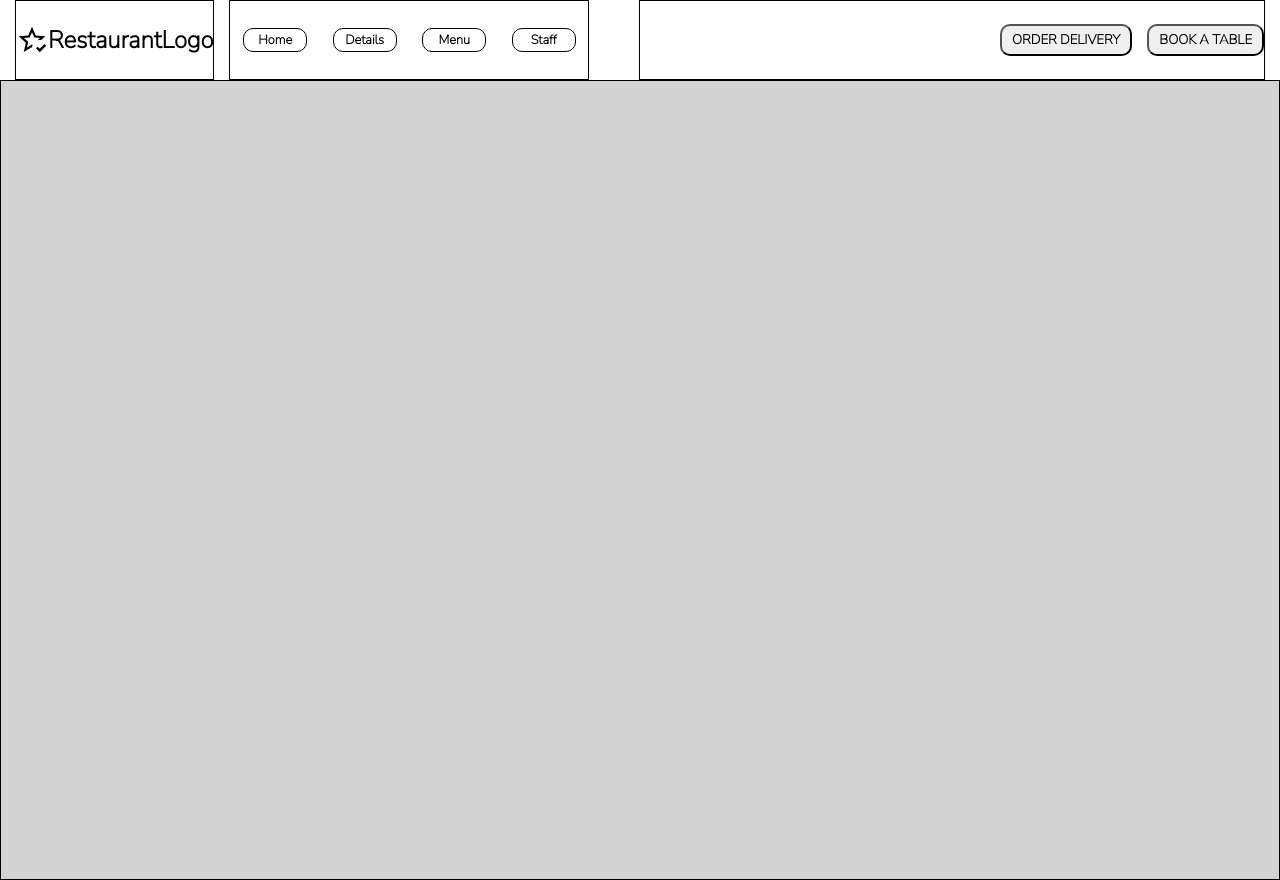
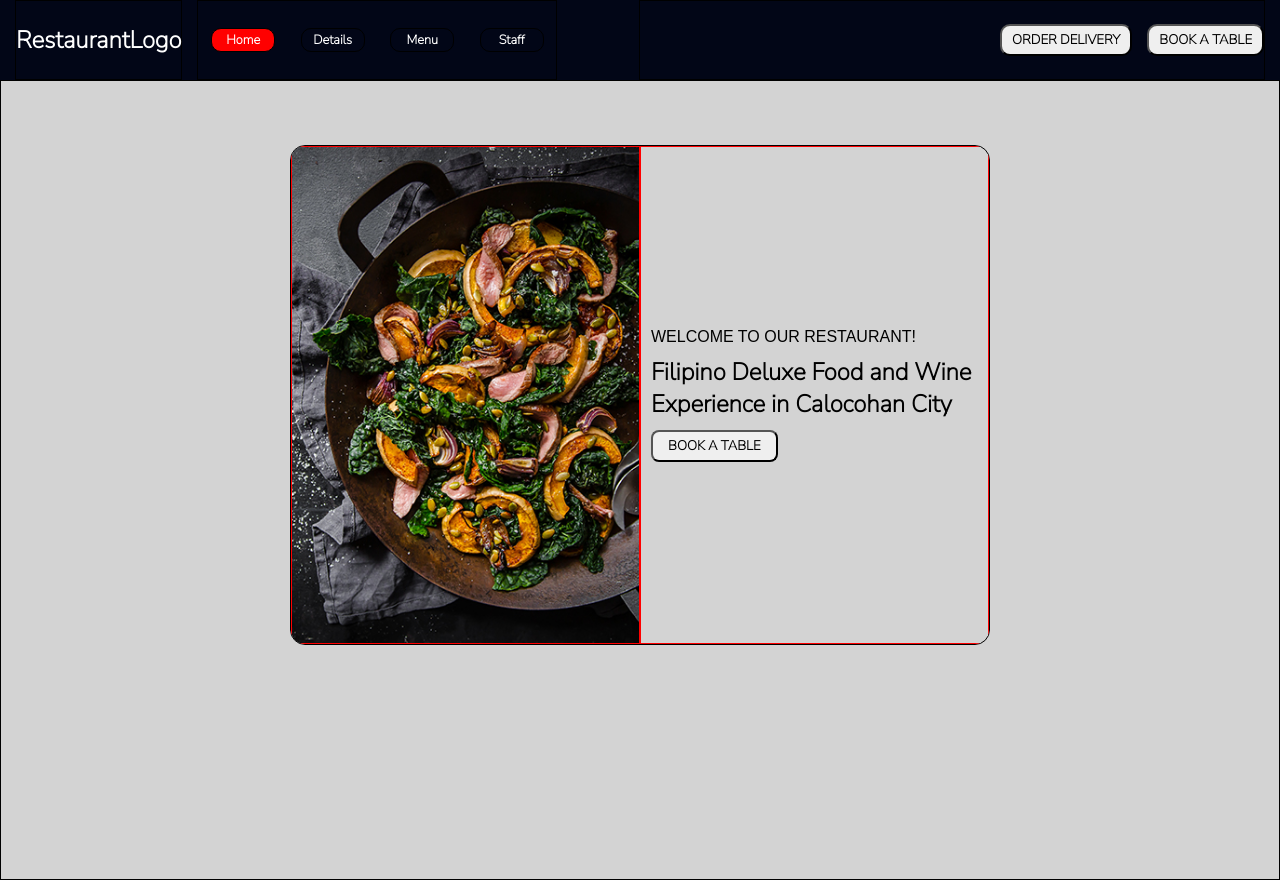
Before and after one commit to FiereEinar/Restaurant-Page, a website built with webpack: page src/template.html in a window 1280 px wide. Built offline with nearby package versions, Linux system fonts and the light colour scheme; a web font is replaced by a local one.

Commit message:
minor improvements and added imgs

```diff
--- a/src/home.css
+++ b/src/home.css
@@ -11,12 +11,18 @@
     height: 500px;
     display: flex;
     margin-top: 3rem;
+    border-radius: 15px;
+    overflow: hidden;
 }
 
 .container > .imgContainer {
     border: 1px solid red;
     width: 50%;
     height: 100%;
+    background-image: url(../src/images/home-food.jpg);
+    background-repeat: no-repeat;
+    background-size: cover;
+    background-position: center;
 }
 
 .container > .rightContainer {
--- a/src/home.js
+++ b/src/home.js
@@ -17,7 +17,7 @@ export class Home {
         //img
         const imgContainer = document.createElement("div");
         imgContainer.className = "imgContainer";
-        imgContainer.backgroundImage = "url(../src/images/star.svg)";
+        // imgContainer.style.backgroundImage = "url('../src/images/home-food.jpg')";
         container.appendChild(imgContainer);
         //right side
         const rightContainer = document.createElement("div");
--- a/src/index.js
+++ b/src/index.js
@@ -13,6 +13,7 @@ function removeActiveClass() {
     });
 }
 
+home.render();
 navBtn.forEach((btn) => {
     btn.addEventListener('click', () => {
         removeActiveClass();
--- a/src/style.css
+++ b/src/style.css
@@ -1,5 +1,5 @@
 @import url('https://fonts.googleapis.com/css2?family=Edu+TAS+Beginner&family=Noto+Sans:wght@200&family=Nunito+Sans:opsz,wght@6..12,200&family=Roboto:wght@100&family=Signika+Negative:wght@300&display=swap');
-@import url('https://fonts.googleapis.com/css2?family=Edu+TAS+Beginner&family=Noto+Sans:wght@200&family=Nunito+Sans:opsz,wght@6..12,200&family=Roboto:wght@100&family=Signika+Negative:wght@300&display=swap');
+
 
 * {
     margin: 0;
@@ -15,6 +15,8 @@ nav {
     height: 5rem;
     padding: 0 15px;
     flex-wrap: wrap;
+    background-color: #020617;
+    color: #fff;
 }
 
 nav > .right {
@@ -28,6 +30,7 @@ nav > .right > .logo {
     display: flex;
     justify-content: center;
     align-items: center;
+    font-family: cursive;
 }
 
 nav > .right > .logo > img {
--- a/src/template.html
+++ b/src/template.html
@@ -11,11 +11,10 @@
     <nav>
         <div class="right">
             <div class="logo">
-                <img src="../src/images/star.svg" alt="">
                 <h1><span>Restaurant</span>Logo</h1>
             </div>
             <ul>
-                <li class="navBtn" id="home">Home</li>
+                <li class="navBtn active" id="home">Home</li>
                 <li class="navBtn" id="details">Details</li>
                 <li class="navBtn">Menu</li>
                 <li class="navBtn">Staff</li>
```
Also changed, not shown: src/images/chef.jpg (added), src/images/home-food.jpg (added), src/images/location.jpg (added), src/images/owner.jpg (added), src/images/sample-food-1.jpg (added), src/images/sample-food-2.jpg (added), src/images/sample-food-3.jpg (added), src/images/sample-food.jpg (added).
